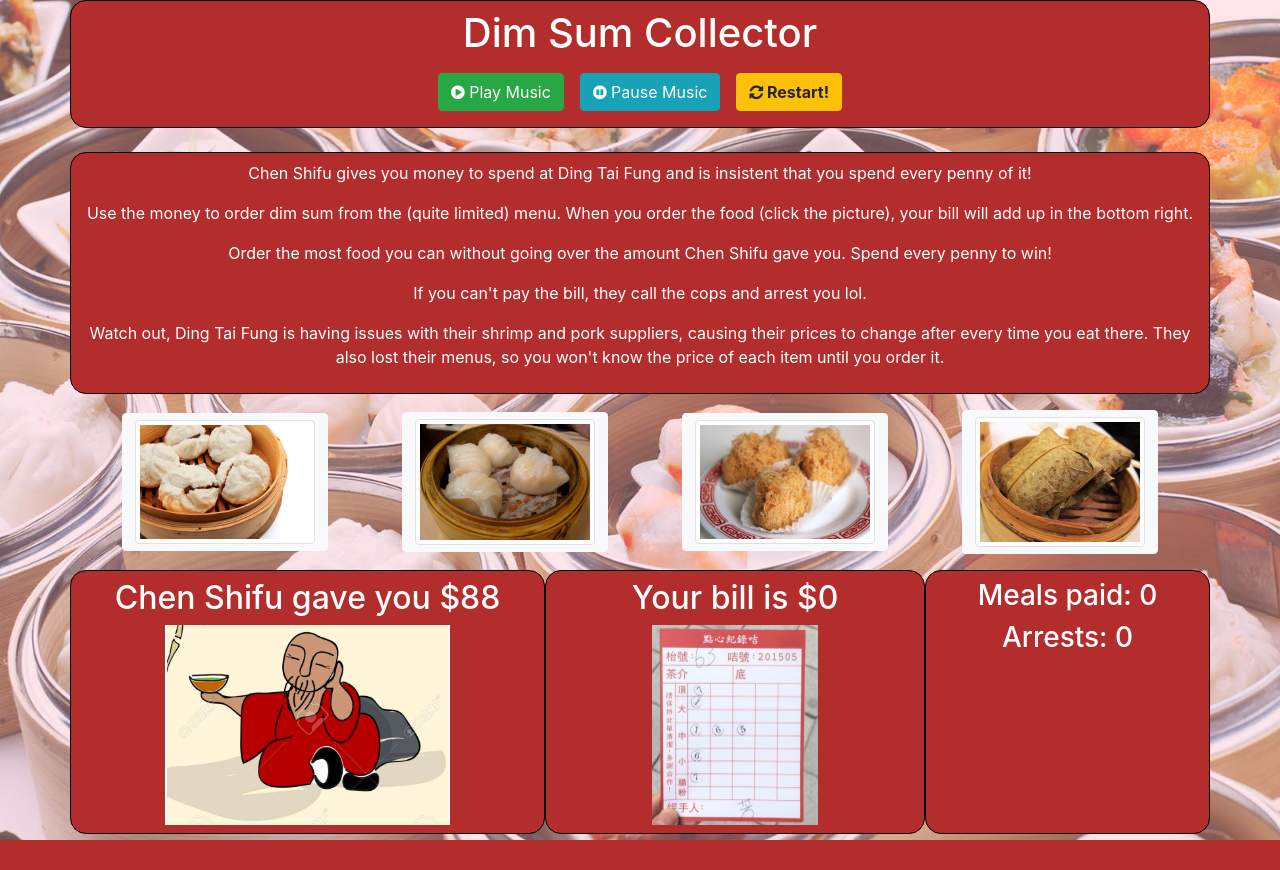
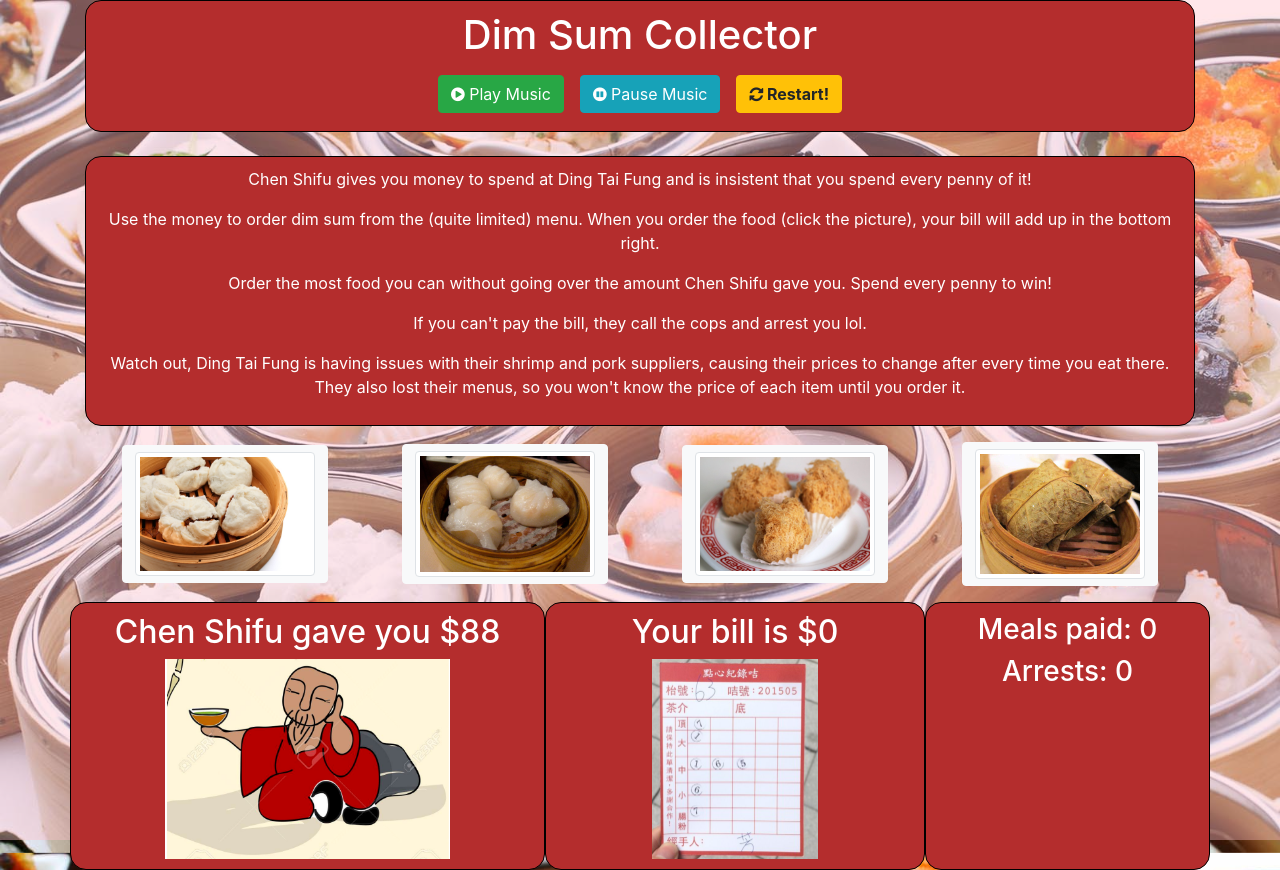
Before and after one commit to nicklascschmidt/dim-sum-collector, a PHP site: page / in a window 1280 px wide. Before the commit the page ends 840 px from the top, so only its background shows below. Run offline with PHP 8.4, Linux system fonts and the light colour scheme.

Commit message:
clean-up

```diff
--- a/assets/css/style.css
+++ b/assets/css/style.css
@@ -29,7 +29,7 @@
     border: 1px solid black;
     border-radius: 1rem;
     background: rgb(180, 45, 45);
-    padding: .5rem;
+    padding: 10px;
     color: white;
     overflow: hidden;
 }
--- a/index.html
+++ b/index.html
@@ -20,8 +20,7 @@
     <div id="parent">
         <!-- play old Chinese music lol -->
         <div class="container">
-            <div class="row">
-                <div class="col-sm box text-center">
+            <div class="box text-center">
                 <h1>Dim Sum Collector</h1>
                 <div class="d-flex justify-content-center align-items-center">
                     <div class="p-2">
@@ -35,19 +34,13 @@
                     </div>
                 </div>
             </div>
-            </div>
             <br>
-
-
-
-            <div class="row">
-                <div class="col-sm box text-center">
+            <div class="col-12 box text-center">
                 <p>Chen Shifu gives you money to spend at Ding Tai Fung and is insistent that you spend every penny of it!</p>
                 <p>Use the money to order dim sum from the (quite limited) menu. When you order the food (click the picture), your bill will add up in the bottom right.</p>
                 <p>Order the most food you can without going over the amount Chen Shifu gave you. Spend every penny to win!</p>
                 <p>If you can't pay the bill, they call the cops and arrest you lol.</p>
                 <p>Watch out, Ding Tai Fung is having issues with their shrimp and pork suppliers, causing their prices to change after every time you eat there. They also lost their menus, so you won't know the price of each item until you order it.</p>
-                </div>
             </div>
 
             <div class="d-flex justify-content-around align-items-center height-margin">
```
Lines whose indentation alone changed are shown as unchanged.
